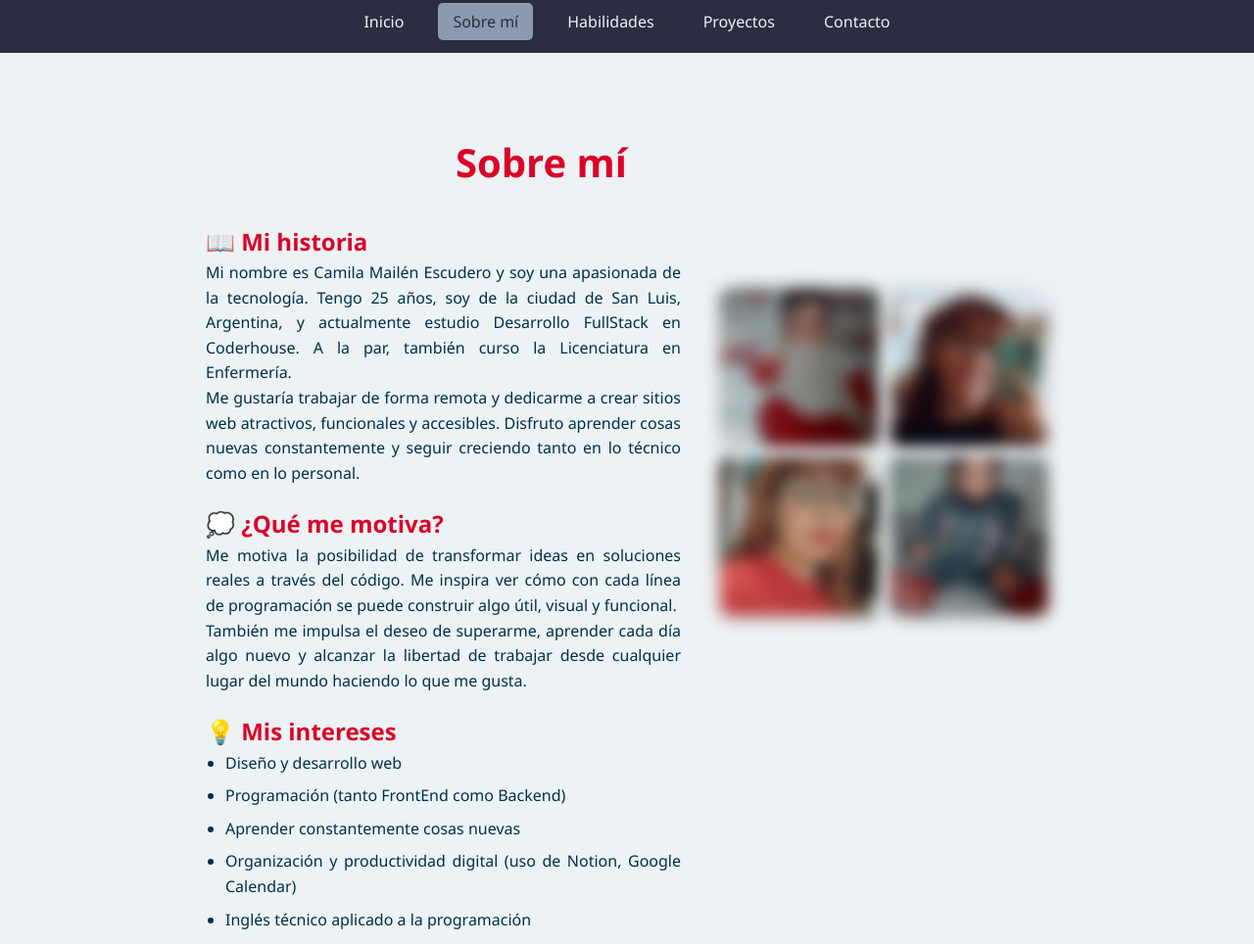
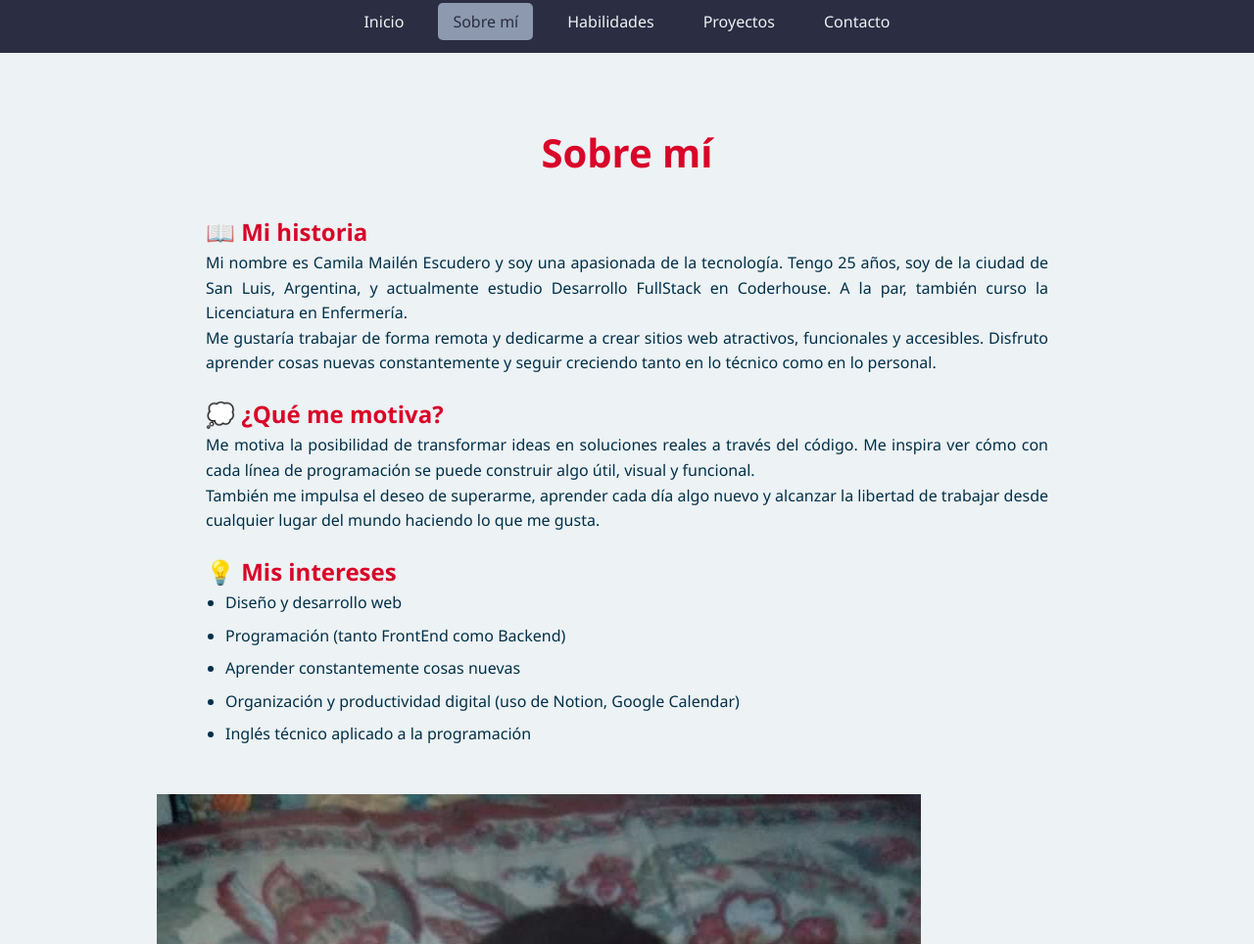
Before and after one commit to Camilamescudero/mi-portafolio, a website: page pages/about-me.html in a window 1280 px wide. Shown: the top 964 px of the page at 98% size. Drawn offline with Linux system fonts and the light colour scheme.

```diff
--- a/css/styles.css
+++ b/css/styles.css
@@ -314,60 +314,6 @@
 .about-section .text-content p {
   color: #003049;
 }
-.about-section .image-grid-4 {
-  display: grid;
-  grid-template-columns: repeat(2, 1fr);
-  gap: 10px;
-  flex: 1 1 300px;
-  margin-top: 200px;
-}
-@media (min-width: 768px) {
-  .about-section .image-grid-4 {
-    grid-template-columns: repeat(2, 1fr);
-  }
-}
-@media (max-width: 767px) {
-  .about-section .image-grid-4 {
-    grid-template-columns: 1fr;
-    max-width: 90%;
-    margin-top: 0;
-  }
-}
-.about-section .image-grid-4 img {
-  filter: blur(8px);
-  border-radius: 12px;
-  width: 100%;
-  aspect-ratio: 1;
-  object-fit: cover;
-  box-shadow: 0 4px 8px rgba(0, 0, 0, 0.15);
-  transform: scale(1);
-  transition: all 0.5s ease;
-}
-.about-section .image-grid-4 img:hover {
-  filter: blur(0);
-  transform: scale(1.05);
-}
-@media (max-width: 767px) {
-  .about-section .image-grid-4 img {
-    filter: none;
-    border-radius: 10px;
-  }
-}
-
-.titulo-central {
-  text-align: center;
-  font-size: 2.5rem;
-  color: #d90429;
-  margin-top: 40px;
-  margin-bottom: 30px;
-  margin-left: 200px;
-}
-@media (max-width: 767px) {
-  .titulo-central {
-    margin-left: 0;
-    font-size: 2rem;
-  }
-}
 
 .skills-section {
   margin-bottom: 40px;
```
